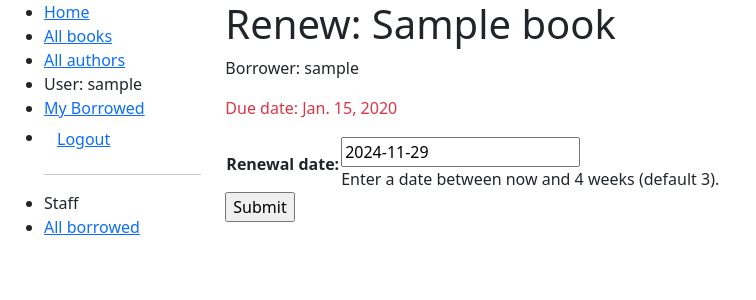
After one commit to msmith590/django_local_library, a Django app: page /catalog/book/00000000-0000-0000-0000-000000000001/renew/ in a window 1280 px wide. The commit adds this page. Shown: the top 300 px of the page, without its empty margins (0-756 px from the left). Run offline with Django 4.2, Linux system fonts and the light colour scheme; a user stored in the database is signed in; tables that the repository leaves empty hold one stand-in row (values such as "Sample post").

Commit message:
Add: function based form view to allow librarians to renew outstanding books

```diff
--- /dev/null
+++ b/catalog/forms.py
@@ -0,0 +1,26 @@
+import datetime
+
+from django import forms
+
+from django.core.exceptions import ValidationError
+from django.utils.translation import gettext_lazy as _
+
+
+class RenewBookForm(forms.Form):
+    renewal_date = forms.DateField(
+        help_text="Enter a date between now and 4 weeks (default 3)."
+    )
+
+    def clean_renewal_date(self):
+        data = self.cleaned_data["renewal_date"]
+
+        # Check if a date is not in the past.
+        if data < datetime.date.today():
+            raise ValidationError(_("Invalid date - renewal in past"))
+
+        # Check if a date is in the allowed range (+4 weeks from today).
+        if data > datetime.date.today() + datetime.timedelta(weeks=4):
+            raise ValidationError(_("Invalid date - renewal more than 4 weeks ahead"))
+
+        # Remember to always return the cleaned data.
+        return data
--- a/catalog/templates/base_generic.html
+++ b/catalog/templates/base_generic.html
@@ -40,10 +40,13 @@
                   </form>
                 </li>
                 {% if perms.catalog.can_mark_returned %}
-                  <li><hr />Staff</li>
-                  <li><a href="{% url 'all-loans' %}">All borrowed</a></li>
+                  <li>
+                    <hr />Staff
+                  </li>
+                  <li>
+                    <a href="{% url 'all-borrowed' %}">All borrowed</a>
+                  </li>
                 {% endif %}
-
               {% else %}
                 <li>
                   <a href="{% url 'login' %}?next={{ request.path }}">Login</a>
--- /dev/null
+++ b/catalog/templates/catalog/book_renew_librarian.html
@@ -0,0 +1,15 @@
+{% extends "base_generic.html" %}
+
+{% block content %}
+  <h1>Renew: {{ book_instance.book.title }}</h1>
+  <p>Borrower: {{ book_instance.borrower }}</p>
+  <p {% if book_instance.is_overdue %} class="text-danger"{% endif %} >Due date: {{ book_instance.due_back }}</p>
+
+  <form action="" method="post">
+    {% csrf_token %}
+    <table>
+    {{ form.as_table }}
+    </table>
+    <input type="submit" value="Submit">
+  </form>
+{% endblock %}
--- a/catalog/templates/catalog/bookinstance_list_all_borrowers.html
+++ b/catalog/templates/catalog/bookinstance_list_all_borrowers.html
@@ -8,8 +8,11 @@
       {% for copy in bookinstance_list %}
         <li class="{% if copy.is_overdue %}text-danger{% endif %}">
           <a href="{{ copy.book.get_absolute_url }}">{{ copy.book }}</a> ({{ copy.due_back }}) - {{ copy.borrower }}
+          {% if perms.catalog.can_mark_returned %}- <a href="{% url 'renew-book-librarian' copy.id %}">Renew</a>{% endif %}
         </li>
       {% endfor %}
     </ul>
+  {% else %}
+    <p>There are no books borrowed.</p>
   {% endif %}
 {% endblock %}
--- a/catalog/urls.py
+++ b/catalog/urls.py
@@ -8,5 +8,6 @@ urlpatterns = [
     path("authors/", views.AuthorListView.as_view(), name="authors"),
     path("authors/<int:pk>", views.AuthorDetailView.as_view(), name="author-detail"),
     path('mybooks/', views.LoanedBooksByUserListView.as_view(), name='my-borrowed'),
-    path("loanedbooks/", views.AllLoanedBooksView.as_view(), name='all-loans'),
+    path("loanedbooks/", views.AllLoanedBooksView.as_view(), name='all-borrowed'),
+    path('book/<uuid:pk>/renew/', views.renew_book_librarian, name='renew-book-librarian'),
 ]
--- a/catalog/views.py
+++ b/catalog/views.py
@@ -88,3 +88,47 @@ class AllLoanedBooksView(LoginRequiredMixin, PermissionRequiredMixin, generic.Li
 
     def get_queryset(self):
         return BookInstance.objects.filter(status__exact="o").order_by("due_back")
+
+
+import datetime
+
+from django.contrib.auth.decorators import login_required, permission_required
+from django.shortcuts import get_object_or_404
+from django.http import HttpResponseRedirect
+from django.urls import reverse
+
+from catalog.forms import RenewBookForm
+
+
+@login_required
+@permission_required('catalog.can_mark_returned', raise_exception=True)
+def renew_book_librarian(request, pk):
+    """View function for renewing a specific BookInstance by librarian."""
+    book_instance = get_object_or_404(BookInstance, pk=pk)
+
+    # If this is a POST request then process the Form data
+    if request.method == 'POST':
+
+        # Create a form instance and populate it with data from the request (binding):
+        form = RenewBookForm(request.POST)
+
+        # Check if the form is valid:
+        if form.is_valid():
+            # process the data in form.cleaned_data as required (here we just write it to the model due_back field)
+            book_instance.due_back = form.cleaned_data['renewal_date']
+            book_instance.save()
+
+            # redirect to a new URL:
+            return HttpResponseRedirect(reverse('all-borrowed'))
+
+    # If this is a GET (or any other method) create the default form.
+    else:
+        proposed_renewal_date = datetime.date.today() + datetime.timedelta(weeks=3)
+        form = RenewBookForm(initial={'renewal_date': proposed_renewal_date})
+
+    context = {
+        'form': form,
+        'book_instance': book_instance,
+    }
+
+    return render(request, 'catalog/book_renew_librarian.html', context)
```
